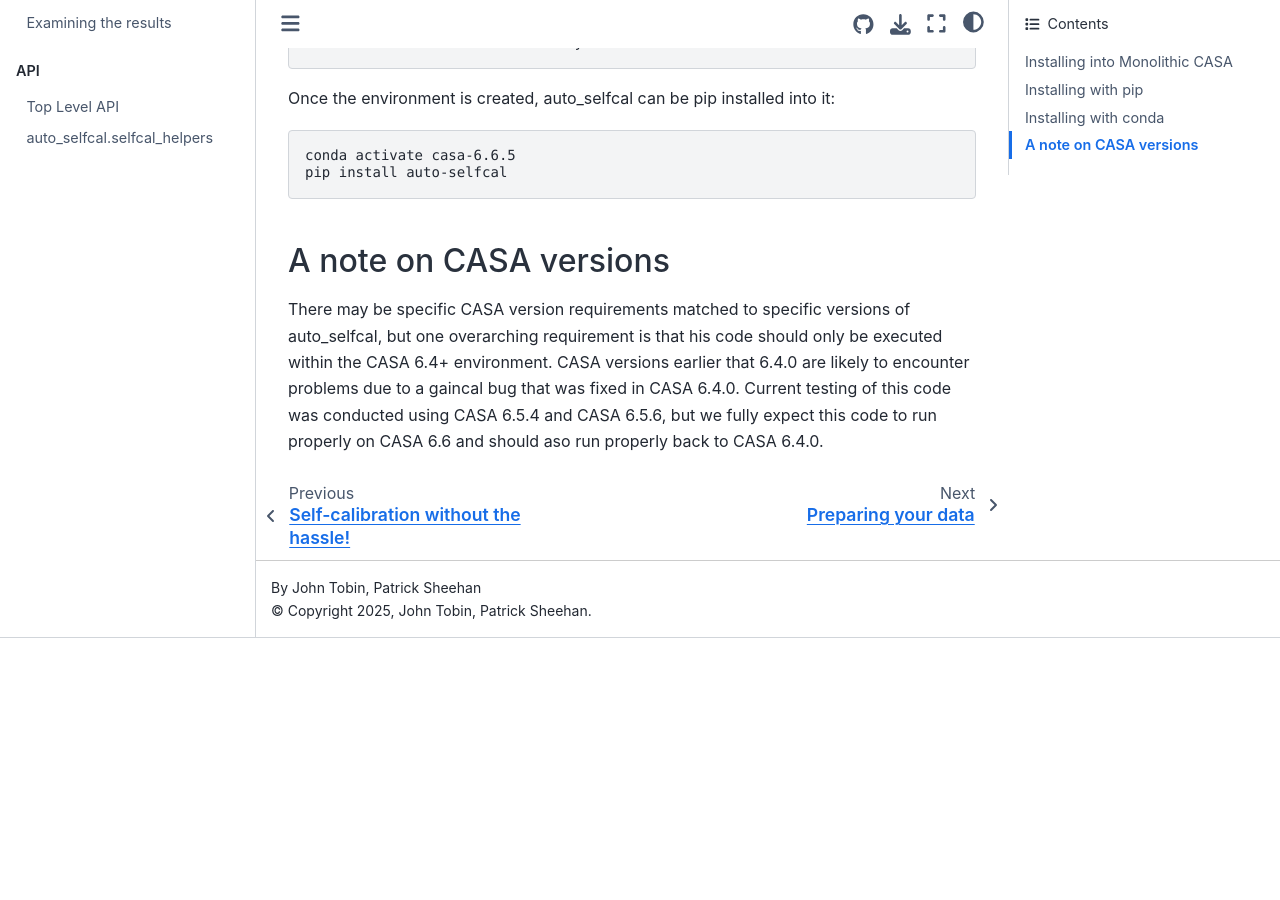
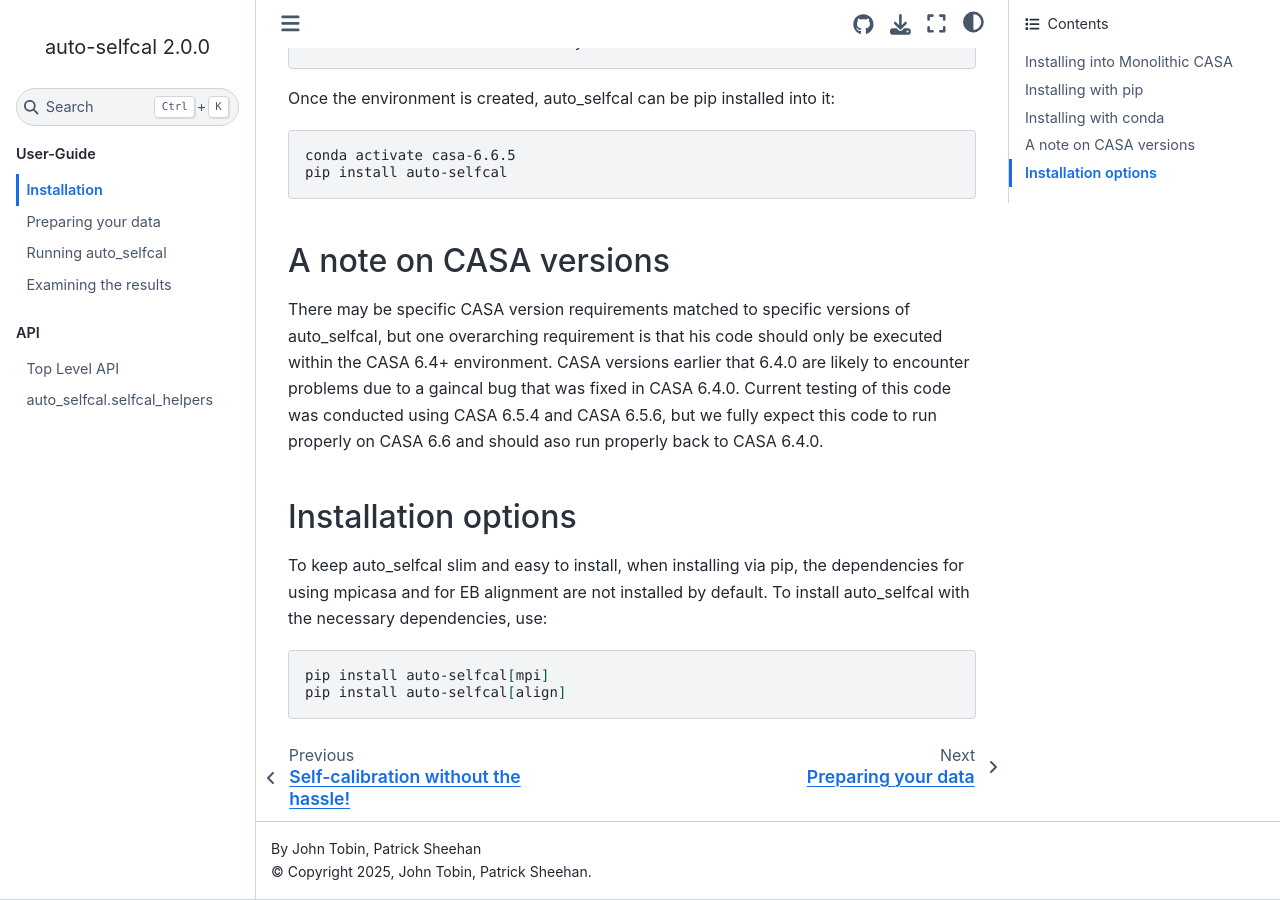
Before and after one commit to jjtobin/auto_selfcal, a Sphinx documentation site: the page built from docs/installation.rst, in a window 1280 px wide and 900 px high, scrolled down 1234 px. Built offline with Sphinx 7.4.7 and the Sphinx Book theme 1.1.4, drawn with Linux system fonts in a browser that asks for light colours; pages that are not in the unit, such as notebooks, are missing from menus; before the commit the page ends 1872 px from its top, so only the background shows below that.

Commit message:
Update docs to include information about EB alignment.

```diff
--- a/docs/installation.rst
+++ b/docs/installation.rst
@@ -53,3 +53,14 @@
 -----------------------
 
 There may be specific CASA version requirements matched to specific versions of auto_selfcal, but one overarching requirement is that his code should only be executed within the CASA 6.4+ environment. CASA versions earlier that 6.4.0 are likely to encounter problems due to a gaincal bug that was fixed in CASA 6.4.0. Current testing of this code was conducted using CASA 6.5.4 and CASA 6.5.6, but we fully expect this code to run properly on CASA 6.6 and should aso run properly back to CASA 6.4.0.
+
+Installation options
+--------------------
+
+To keep auto_selfcal slim and easy to install, when installing via pip, the dependencies for using mpicasa and for EB
+alignment are not installed by default. To install auto_selfcal with the necessary dependencies, use:
+
+.. code-block:: bash
+
+    pip install auto-selfcal[mpi]
+    pip install auto-selfcal[align]
--- a/pyproject.toml
+++ b/pyproject.toml
@@ -26,14 +26,13 @@
     "casadata",
     "casaviewer<=2.0.1",
     "protobuf<=3.20.3",
-    "numba",
-    "astropy",
 ]
 
 [project.optional-dependencies]
 mpi = ["casampi","mpi4py<4.0.0"]
 test = ["pytest","pytest-xdist","submitit"]
 docs = ["sphinx","sphinx-automodapi","sphinx_book_theme","numpydoc"]
+align = ["numba","astropy"]
 
 [project.urls]
 Homepage = "https://github.com/jjtobin/auto_selfcal"
```
Also changed, not shown: 1 other file.
